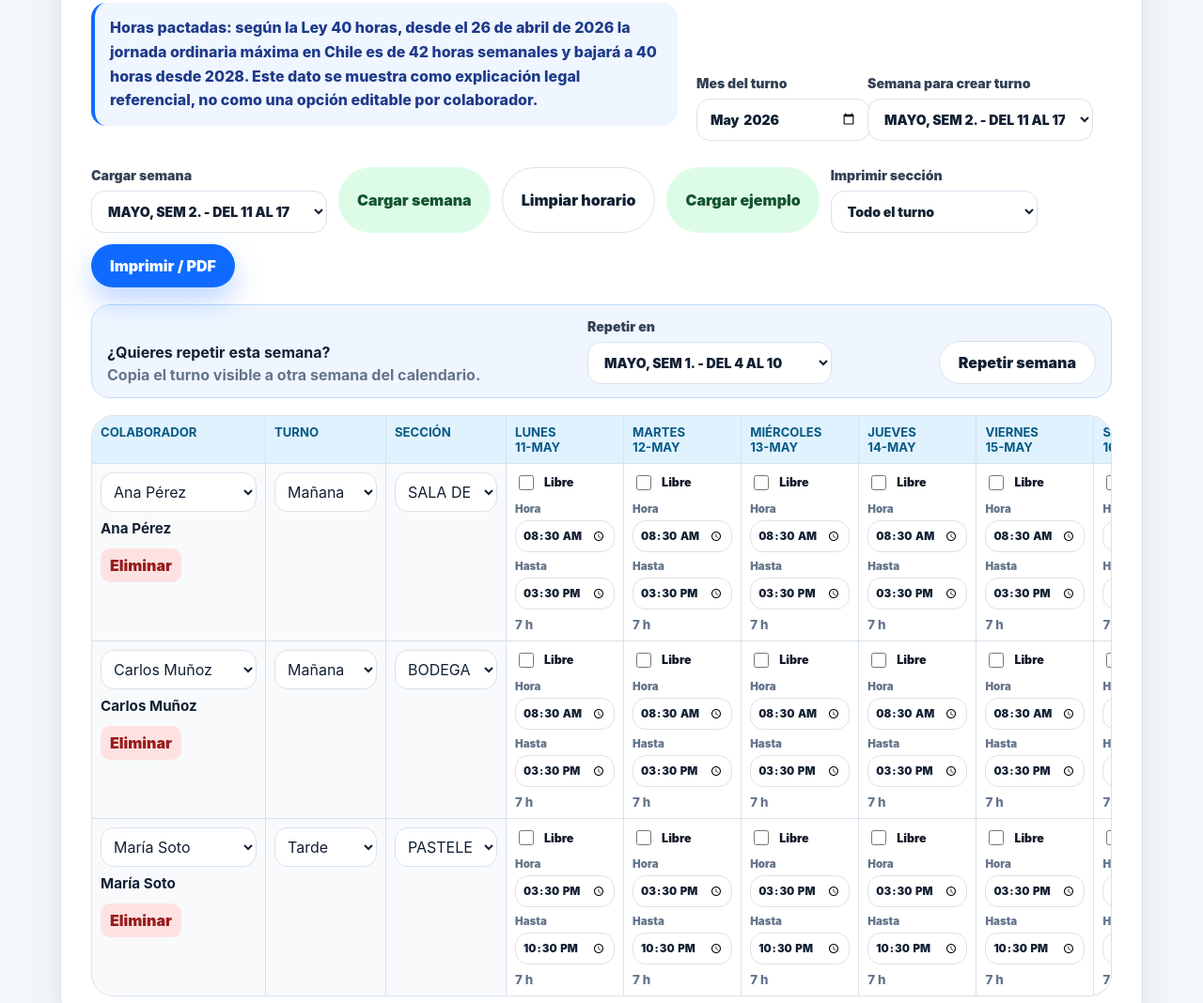
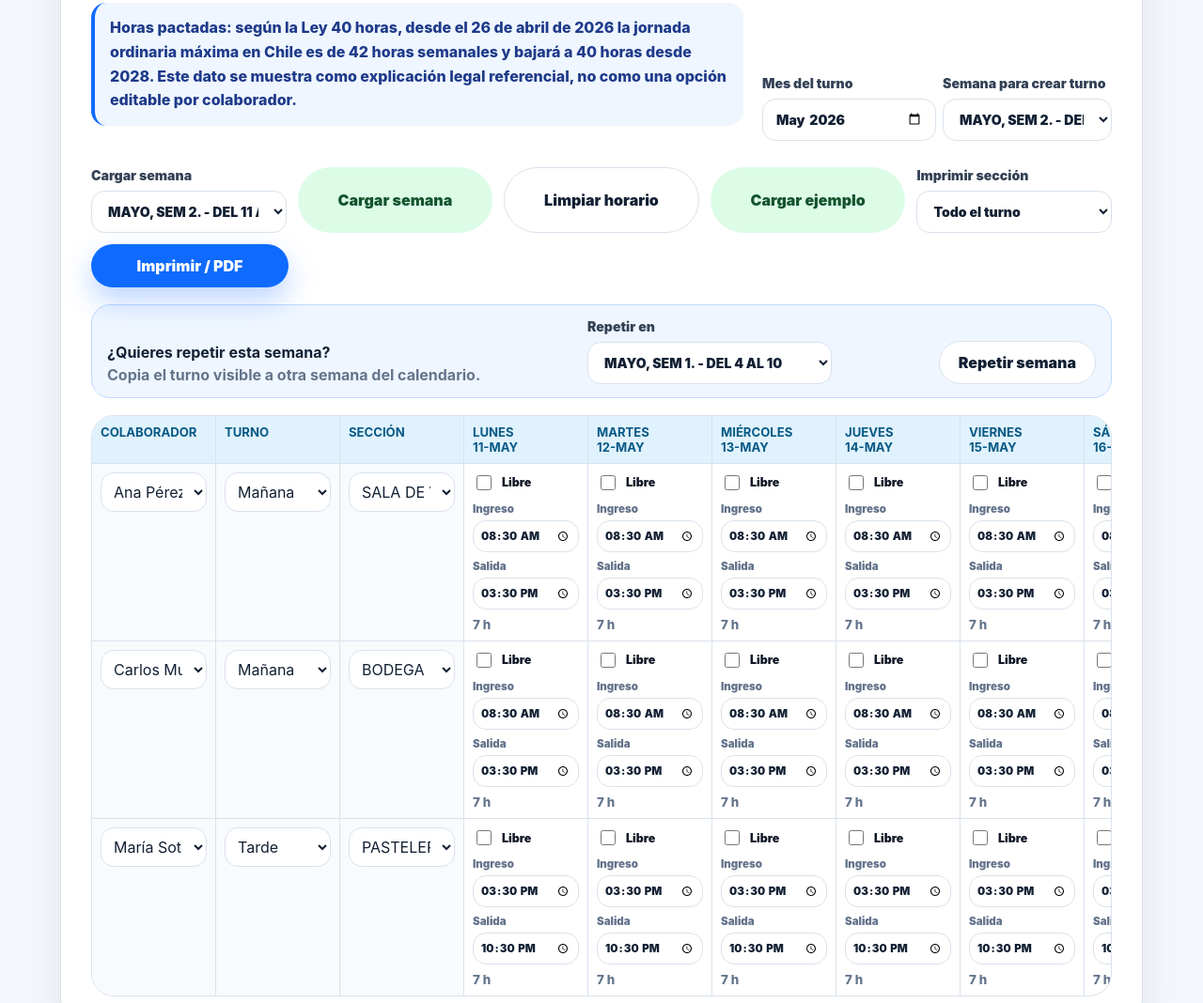
Before and after one commit to Maah1996/CONTROL-HORARIOS, a plain HTML site: page index.html in a window 1280 px wide. Shown: the part 1525-2593 px from the top of the page at 94% size. Drawn offline with Linux system fonts and the light colour scheme.

Commit message:
Ajusta tamaños y estructura de módulos de horario semanal

```diff
--- a/script.js
+++ b/script.js
@@ -550,20 +550,21 @@ function createDayCell(employeeIndex, dayIndex, shift) {
   const inactiveClass = status !== "work" ? " is-free" : "";
   const disabled = status !== "work" ? "disabled" : "";
   const statusLabel = status === "work" ? formatHours(hours) : "LIBRE";
+  const rowId = `free-${employeeIndex}-${dayIndex}`;
 
   return `
     <td class="day-column ${status !== "work" ? "free-day-cell" : ""}">
       <fieldset class="day-cell${inactiveClass}">
-        <legend>${DAY_NAMES[dayIndex]}</legend>
+        <legend class="sr-only">${DAY_NAMES[dayIndex]}</legend>
         <label class="free-toggle">
-          <input type="checkbox" data-field="free" data-employee="${employeeIndex}" data-day="${dayIndex}" ${status === "free" ? "checked" : ""} />
+          <input id="${rowId}" type="checkbox" data-field="free" data-employee="${employeeIndex}" data-day="${dayIndex}" ${status === "free" ? "checked" : ""} />
           Libre
         </label>
         <div class="time-fields">
-          <label>Hora
+          <label>Ingreso
             <input type="time" data-field="start" data-employee="${employeeIndex}" data-day="${dayIndex}" value="${shift.start}" ${disabled} />
           </label>
-          <label>Hasta
+          <label>Salida
             <input type="time" data-field="end" data-employee="${employeeIndex}" data-day="${dayIndex}" value="${shift.end}" ${disabled} />
           </label>
         </div>
--- a/styles.css
+++ b/styles.css
@@ -717,13 +717,20 @@ select:focus {
 
 .week-controls {
   display: grid;
-  grid-template-columns: minmax(170px, 210px) minmax(260px, 360px);
+  grid-template-columns: repeat(2, minmax(180px, 1fr));
   gap: 12px;
   align-items: end;
+  width: min(620px, 100%);
 }
 
 .toolbar-field {
-  min-width: 220px;
+  min-width: 180px;
+}
+
+.schedule-toolbar > .button,
+.schedule-toolbar > .toolbar-field {
+  flex: 1 1 170px;
+  max-width: 210px;
 }
 
 .repeat-week-box {
@@ -764,7 +771,7 @@ select:focus {
 }
 
 .schedule-table {
-  min-width: 1380px;
+  min-width: 1160px;
 }
 
 .schedule-table th,
@@ -773,8 +780,9 @@ select:focus {
 }
 
 .employee-cell {
-  min-width: 185px;
-  max-width: 210px;
+  width: 132px;
+  min-width: 132px;
+  max-width: 132px;
 }
 
 .employee-cell select,
@@ -784,22 +792,23 @@ select:focus {
 }
 
 .employee-cell strong {
-  margin-top: 8px;
-  font-size: 0.95rem;
+  display: none;
 }
 
 .turn-cell,
 .section-cell {
-  min-width: 128px;
+  width: 132px;
+  min-width: 132px;
   background: #f8fafc;
 }
 
 .day-column {
-  min-width: 118px;
+  width: 132px;
+  min-width: 132px;
 }
 
 .day-cell {
-  min-width: 104px;
+  min-width: 112px;
 }
 
 .day-cell legend {
@@ -807,8 +816,8 @@ select:focus {
 }
 
 .free-toggle {
-  grid-template-columns: auto 1fr;
-  justify-content: start;
+  display: flex;
+  justify-content: flex-start;
   color: #111827;
 }
 
@@ -845,7 +854,24 @@ select:focus {
 }
 
 .total-column {
-  min-width: 88px;
+  width: 132px;
+  min-width: 132px;
+}
+
+.delete-btn {
+  display: none;
+}
+
+.sr-only {
+  position: absolute;
+  width: 1px;
+  height: 1px;
+  padding: 0;
+  margin: -1px;
+  overflow: hidden;
+  clip: rect(0, 0, 0, 0);
+  white-space: nowrap;
+  border: 0;
 }
 
 @media (max-width: 980px) {
```
